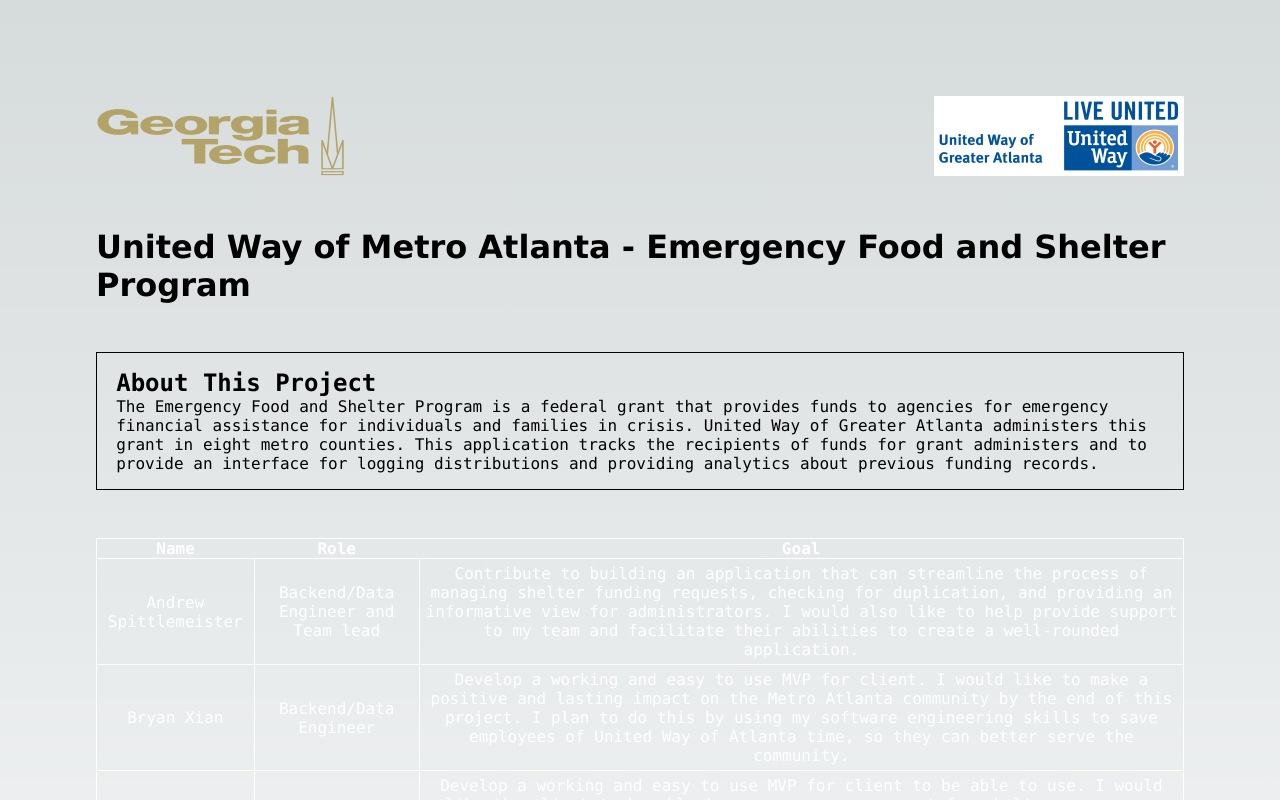
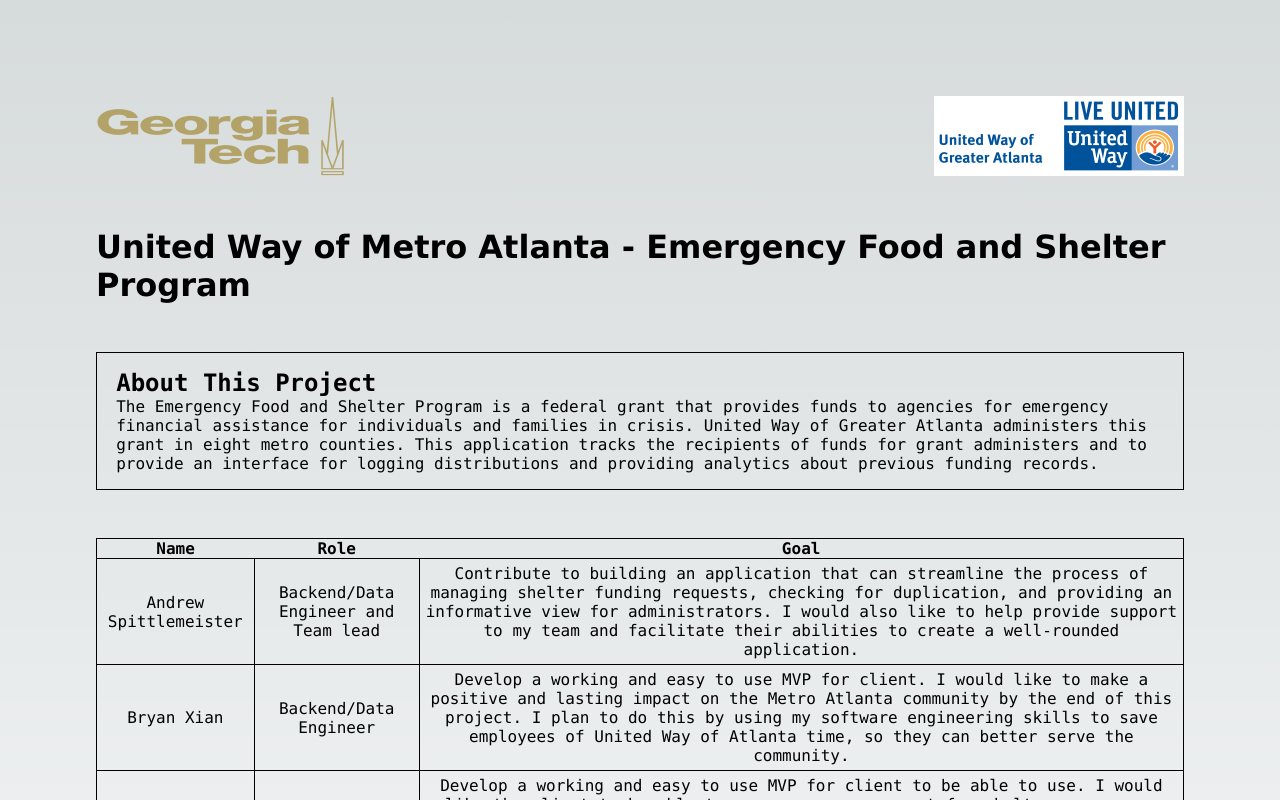
Before and after one commit to AndrewSpittlemeister/c4g-efsp-front-end, a Next.js app: page / in a window 1280 px wide. Shown: the top 800 px of the page. Built offline with nearby package versions, Linux system fonts and the light colour scheme.

Commit message:
let table CSS inheret colors

```diff
--- a/styles/Home.module.css
+++ b/styles/Home.module.css
@@ -29,7 +29,6 @@
 
 .table thead {
   border: 1px solid;
-  color: #ffffff;
   word-wrap:break-word;
 }
 
@@ -37,7 +36,6 @@
   padding: 5px;
   text-align: center;
   border: 1px solid;
-  color: #ffffff;
   word-wrap:break-word;
 }
 
```
